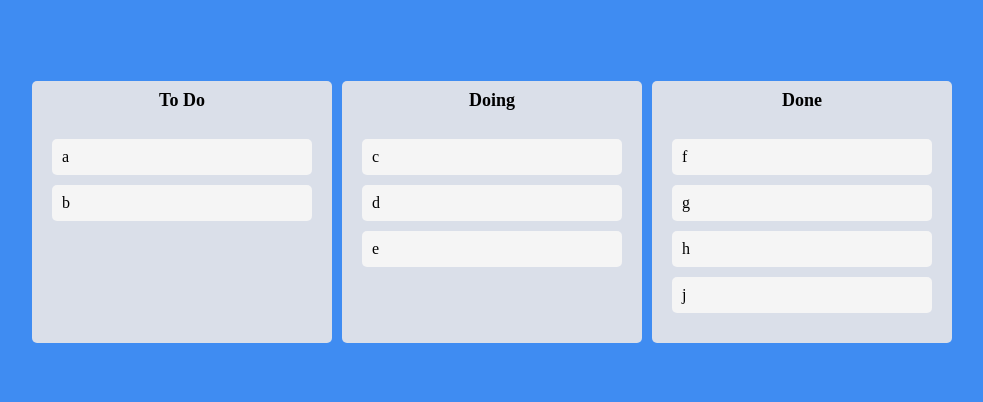
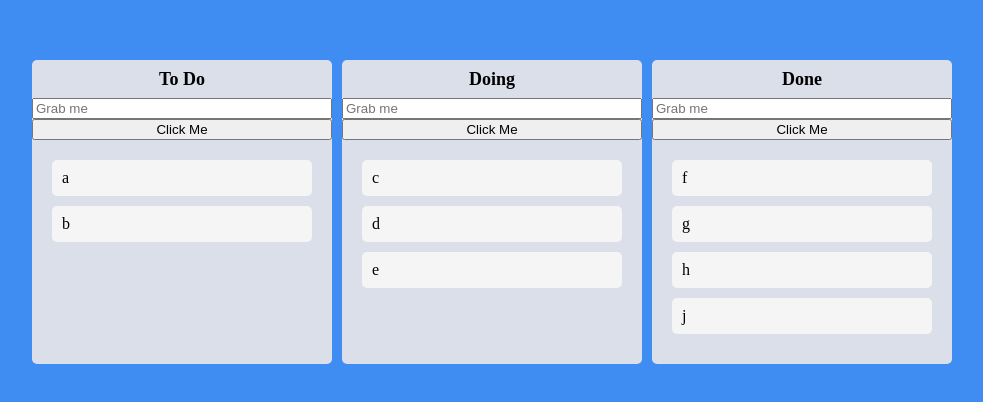
Before and after one commit to Novelier-Webbelier/react-trello-clone, a React (Create React App) app: page / in a window 1280 px wide. Shown: the part 188-590 px from the top of the page, without its empty margins (268-1251 px from the left). Built offline with nearby package versions, Linux system fonts and the light colour scheme.

Commit message:
6.13 Refs

```diff
--- a/src/Components/Board.tsx
+++ b/src/Components/Board.tsx
@@ -1,6 +1,7 @@
 import styled from "styled-components";
 import { Droppable } from "react-beautiful-dnd";
 import DraggableCard from "./DraggableCard";
+import { useRef } from "react";
 
 const Wrapper = styled.div`
   width: 300px;
@@ -42,9 +43,23 @@
 }
 
 function Board({ toDos, boardId }: IBoardProps) {
+  // const inputRef = document.querySelect("input");
+  const inputRef = useRef<HTMLInputElement>(null);
+
+  const onClick = () => {
+    // inputRef.focus();
+    inputRef.current?.focus();
+    setTimeout(() => {
+      // inputRef.blur();
+      inputRef.current?.blur();
+    }, 5000);
+  };
+
   return (
     <Wrapper>
       <Title>{boardId}</Title>
+      <input ref={inputRef} placeholder="Grab me" />
+      <button onClick={onClick}>Click Me</button>
       <Droppable droppableId={boardId}>
         {(magic, info) => (
           <Area
```
